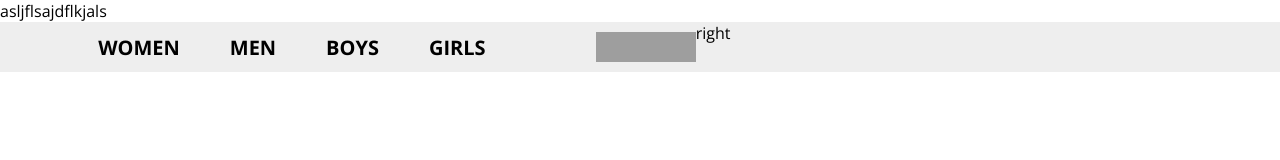
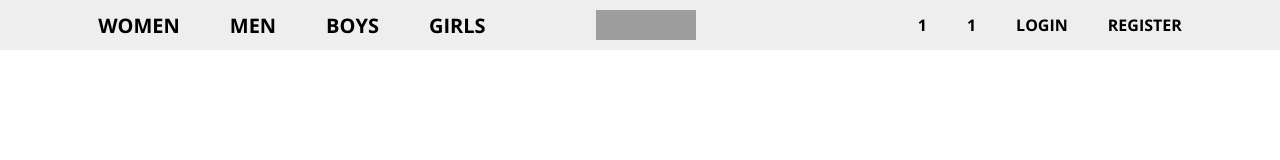
Before and after one commit to DARITH02/zando-demo-2-3, a plain HTML site: page index.html in a window 1280 px wide. Drawn offline with nearby package versions, Linux system fonts and the light colour scheme; grey boxes are pictures that could not be loaded.

Commit message:
update menu right

```diff
--- a/index.html
+++ b/index.html
@@ -1,4 +1,3 @@
-asljflsajdflkjals
 <!DOCTYPE html>
 <html lang="en">
   <head>
@@ -31,7 +30,14 @@ asljflsajdflkjals
           />
         </div>
 
-        <div class="nav-right">right</div>
+        <div class="nav-right">
+          <ul>
+            <li>1</li>
+            <li>1</li>
+            <li>Login</li>
+            <li>register</li>
+          </ul>
+        </div>
       </nav>
     </nav>
   </body>
--- a/style.css
+++ b/style.css
@@ -68,3 +68,24 @@ ul {
   background-color: #dbdada;
   cursor: pointer;
 }
+.nav-right ul {
+  display: flex;
+
+  gap: 10px;
+
+  justify-content: end;
+
+  align-items: center;
+
+  height: 100%;
+  /* background-color: red; */
+}
+.nav-right ul li {
+  text-transform: uppercase;
+  padding: 0 15px;
+  /* background-color: blue; */
+  display: flex;
+  align-items: center;
+  height: 100%;
+  font-weight: bold;
+}
```
